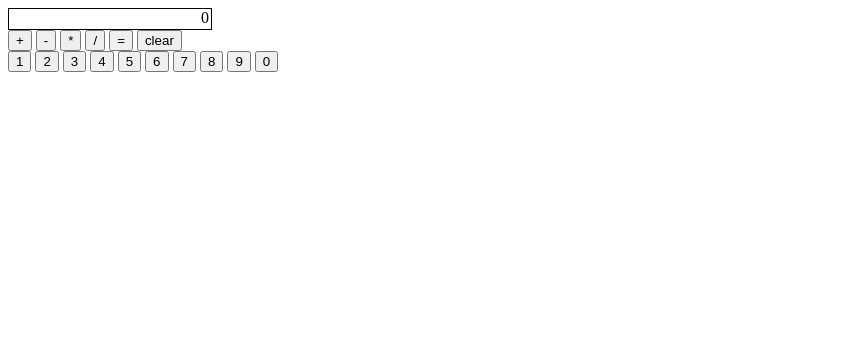
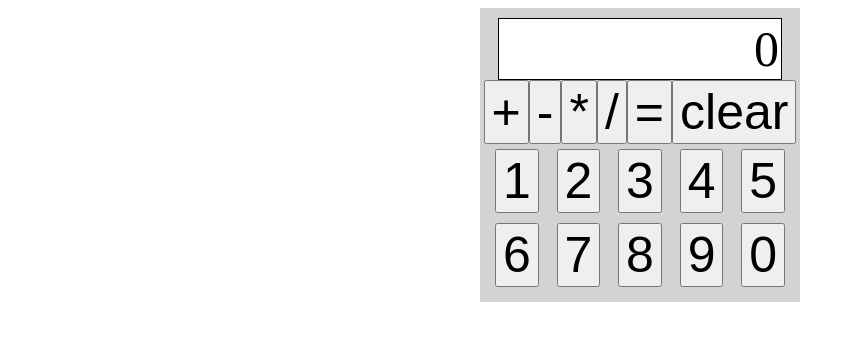
Before and after one commit to NetRaveler/calculator, a plain HTML site: page index.html in a window 1280 px wide. Shown: the whole page, without its empty margins (0-855 px from the left). Drawn offline with Linux system fonts and the light colour scheme.

Commit message:
add basic styling

```diff
--- a/style/main.css
+++ b/style/main.css
@@ -1,9 +1,51 @@
+#container {
+    background-color: lightgray;
+    width: 300px;
+    display: flex;
+    flex-direction: column;
+    align-items: center;
+    justify-content: space-between;
+    padding: 10px;
+}
 #display {
-    height: 20px;
-    width: 200px;
+    height: 60px;
+    width: 280px;
+    display: flex;
+    flex-grow: 0;
+    justify-content: right;
+    align-items: center;
     border: 1px solid black;
+    padding-right: 2px;
+    background-color: white;
+    font-size: 50px;
+}
+#numbers {
     display: flex;
-    flex-direction: row;
-    justify-content: end;
-    padding-right: 2px
+    flex-wrap: wrap;
+    width: 300px;
+    flex-grow: 0;
+    justify-content: space-between;
 }
+#operands {
+    display: flex;
+    justify-content: space-between;
+    flex-grow: 0;
+}
+#operands input {
+    font-size: 50px;
+
+}
+#numbers input {
+    font-size: 50px;
+    margin: 5px;
+    flex-grow: 0;
+
+}
+#numbers input:hover {
+    background-color: gray;
+}
+body {
+    display: flex;
+    justify-content: center;
+    align-items: center;
+}
```
